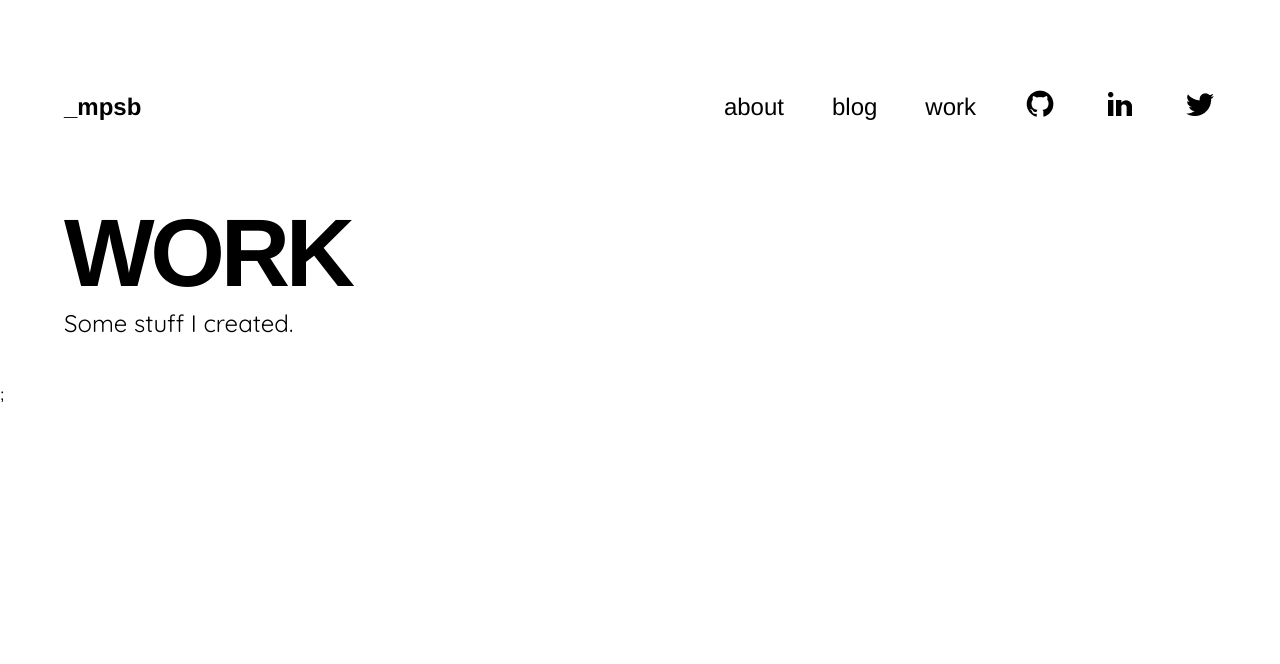
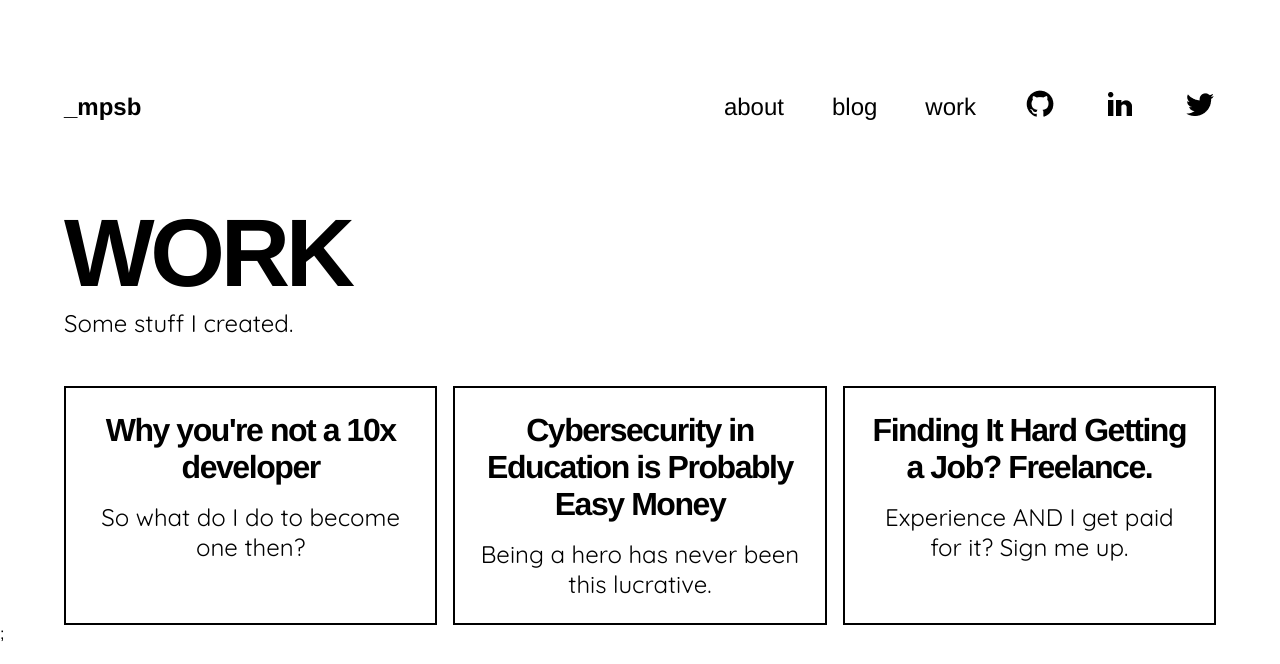
Before and after one commit to mpsb/mpsb-dev, a Next.js app in the folder frontend/: page /work in a window 1280 px wide. Shown: the top 664 px of the page. Built offline with nearby package versions, Linux system fonts and the light colour scheme.

Commit message:
format and added about image

```diff
--- a/frontend/components/Navbar.tsx
+++ b/frontend/components/Navbar.tsx
@@ -58,8 +58,8 @@ export default function Navbar() {
           <Link href="/work">work</Link>
         </StyledLi>
         <StyledLi>
-          <Link href="https://www.github.com/mpsb" target="_blank" passHref>
-            <a>
+          <Link href="https://www.github.com/mpsb" passHref>
+            <a target="_blank">
               <Image
                 src="/brand/github.png"
                 alt="Link to Matthew's github."
@@ -73,10 +73,9 @@ export default function Navbar() {
         <StyledLi>
           <Link
             href="https://www.linkedin.com/in/matthew-b-6614a811b/"
-            target="_blank"
             passHref
           >
-            <a>
+            <a target="_blank">
               <Image
                 src="/brand/linkedin.png"
                 alt="Link to Matthew's LinkedIn."
@@ -88,8 +87,8 @@ export default function Navbar() {
           </Link>
         </StyledLi>
         <StyledLi>
-          <Link href="https://twitter.com/_mpsb" target="_blank" passHref>
-            <a>
+          <Link href="https://twitter.com/_mpsb" passHref>
+            <a target="_blank">
               <Image
                 src="/brand/twitter.png"
                 alt="Link to Matthew's Twitter."
--- a/frontend/pages/work/index.tsx
+++ b/frontend/pages/work/index.tsx
@@ -2,7 +2,10 @@ import type { NextPage } from "next";
 import React from "react";
 import { Flex } from "@components/Flex";
 import Display from "@components/Display";
+import Card from "@components/Card";
 import Subheading from "@components/Subheading";
+import Heading from "@components/Heading";
+import Grid from "@components/Grid";
 
 const Work: NextPage = () => {
   return (
@@ -15,6 +18,51 @@ const Work: NextPage = () => {
         <Display>WORK</Display>
         <Subheading>Some stuff I created.</Subheading>
       </Flex>
+      <Flex>
+        <Grid columns={3} gap={16}>
+          <Card>
+            <Flex
+              flexDirection="column"
+              alignItems="center"
+              padding="0"
+              gap={16}
+            >
+              <Heading>Why you&apos;re not a 10x developer</Heading>
+              <Subheading textAlign="center">
+                So what do I do to become one then?
+              </Subheading>
+            </Flex>
+          </Card>
+          <Card>
+            <Flex
+              flexDirection="column"
+              alignItems="center"
+              padding="0"
+              gap={16}
+            >
+              <Heading>
+                Cybersecurity in Education is Probably Easy Money
+              </Heading>
+              <Subheading textAlign="center">
+                Being a hero has never been this lucrative.
+              </Subheading>
+            </Flex>
+          </Card>
+          <Card>
+            <Flex
+              flexDirection="column"
+              alignItems="center"
+              padding="0"
+              gap={16}
+            >
+              <Heading>Finding It Hard Getting a Job? Freelance.</Heading>
+              <Subheading textAlign="center">
+                Experience AND I get paid for it? Sign me up.
+              </Subheading>
+            </Flex>
+          </Card>
+        </Grid>
+      </Flex>
     </>
   );
 };
```
Also changed, not shown: frontend/pages/about/index.tsx (+13 -7 lines), frontend/public/dp.jpg (added).
